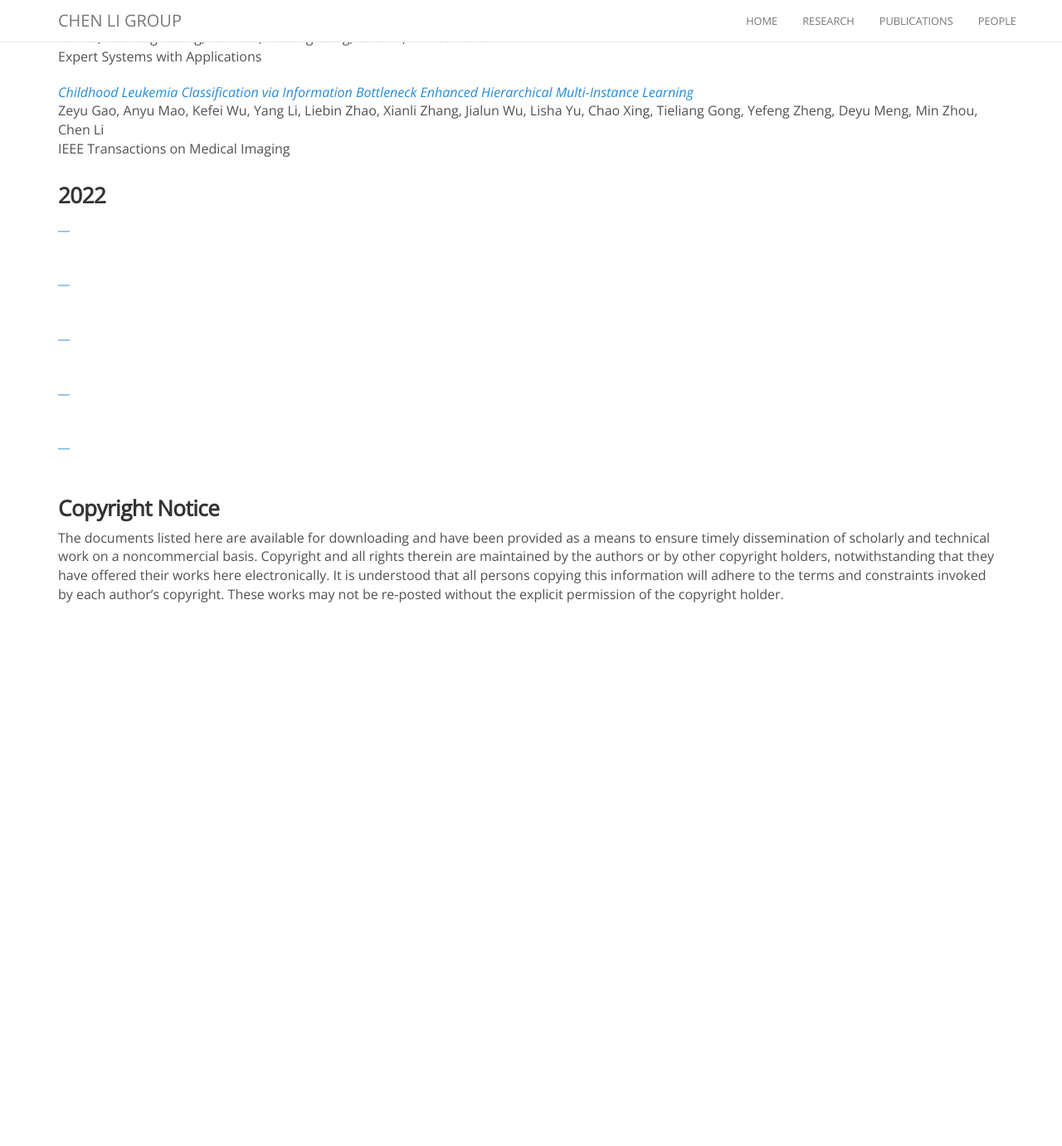
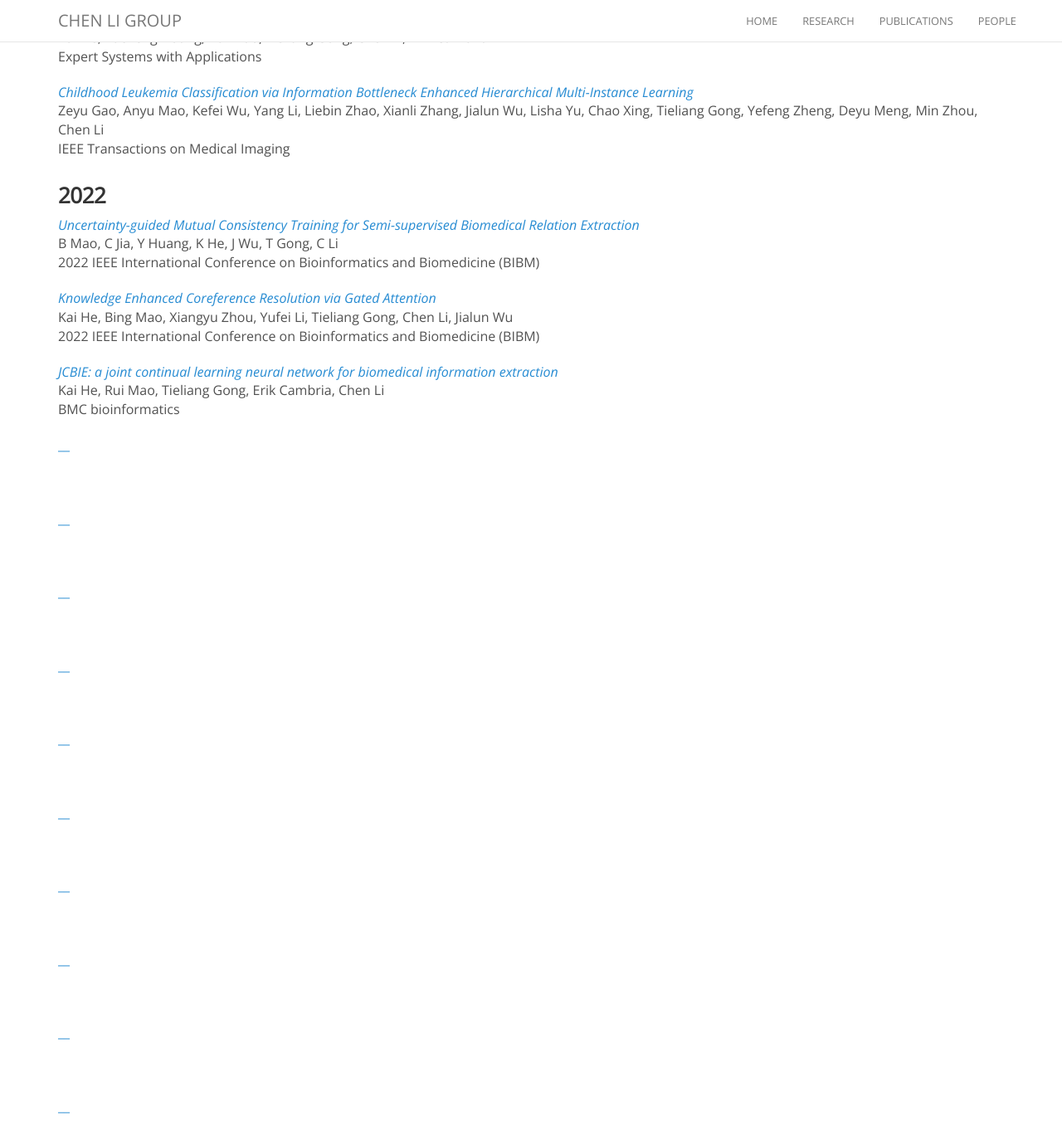
Before and after one commit to chenligroup/chenligroup.github.io, a Jekyll site: the page built from publications.md, in a window 1280 px wide and 1400 px high, scrolled down 1427 px. Shown: the top 1381 px of the window at 83% size. Built offline with Jekyll 4.4.1, drawn with Linux system fonts in a browser that asks for light colours; nearby versions of some CDN libraries; comment, search, counter and statistics services are not loaded; before the commit the page ends 2175 px from its top, so only the background shows below that.

Commit message:
Update publications.md

```diff
--- a/publications.md
+++ b/publications.md
@@ -72,20 +72,76 @@ IEEE Transactions on Medical Imaging
 
 ### 2022
 
+[_Uncertainty-guided Mutual Consistency Training for Semi-supervised Biomedical Relation Extraction_](https://ieeexplore.ieee.org/abstract/document/9995416/) <br>
+B Mao, C Jia, Y Huang, K He, J Wu, T Gong, C Li <br>
+2022 IEEE International Conference on Bioinformatics and Biomedicine (BIBM)
+<br>
+
+[_Knowledge Enhanced Coreference Resolution via Gated Attention_](https://ieeexplore.ieee.org/abstract/document/9995551/) <br>
+Kai He, Bing Mao, Xiangyu Zhou, Yufei Li, Tieliang Gong, Chen Li, Jialun Wu <br>
+2022 IEEE International Conference on Bioinformatics and Biomedicine (BIBM)<br>
+
+[_JCBIE: a joint continual learning neural network for biomedical information extraction_](https://bmcbioinformatics.biomedcentral.com/articles/10.1186/s12859-022-05096-w) <br>
+Kai He, Rui Mao, Tieliang Gong, Erik Cambria, Chen Li<br>
+BMC bioinformatics<br>
+
 [__]() <br>
+<br>
 <br>
 
 [__]() <br>
 <br>
-
-[__]() <br>
 <br>
 
 [__]() <br>
 <br>
+<br>
 
 [__]() <br>
 <br>
+<br>
+
+[__]() <br>
+<br>
+<br>
+
+[__]() <br>
+<br>
+<br>
+
+[__]() <br>
+<br>
+<br>
+
+[__]() <br>
+<br>
+<br>
+
+[__]() <br>
+<br>
+<br>
+
+[__]() <br>
+<br>
+<br>
+
+[__]() <br>
+<br>
+<br>
+
+
+
+### 2020
+
+
+### 2019
+
+
+
+### 2018
+
+### 2017
+
 
 
 
```
